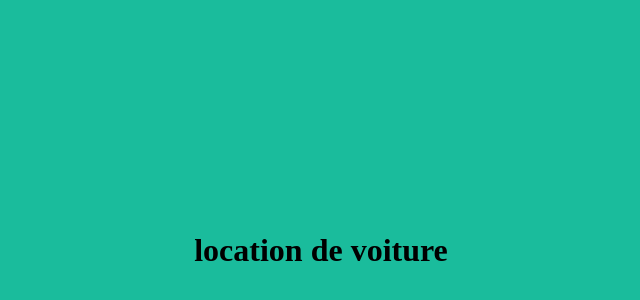
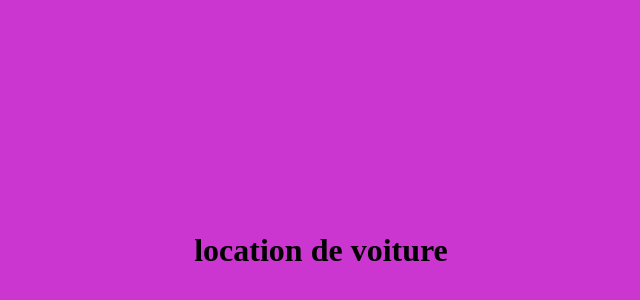
Before and after one commit to GregoireMariette/locationvoiture, a plain HTML site: page index.html in a window 1280 px wide. Shown: the part 42-342 px from the top of the page, without its empty margins (319-959 px from the left). Drawn offline with Linux system fonts and the light colour scheme.

Commit message:
change background color again

```diff
--- a/index.html
+++ b/index.html
@@ -4,7 +4,7 @@
     <meta charset="utf-8">
     <title></title>
   </head>
-  <body style="background-color:#1abc9c">
+  <body style="background-color:#CB35D0">
     <h1 style="padding-top:20%; padding-bottom:20%; text-align:center;">location de voiture</h1>
   </body>
 <html>
```
